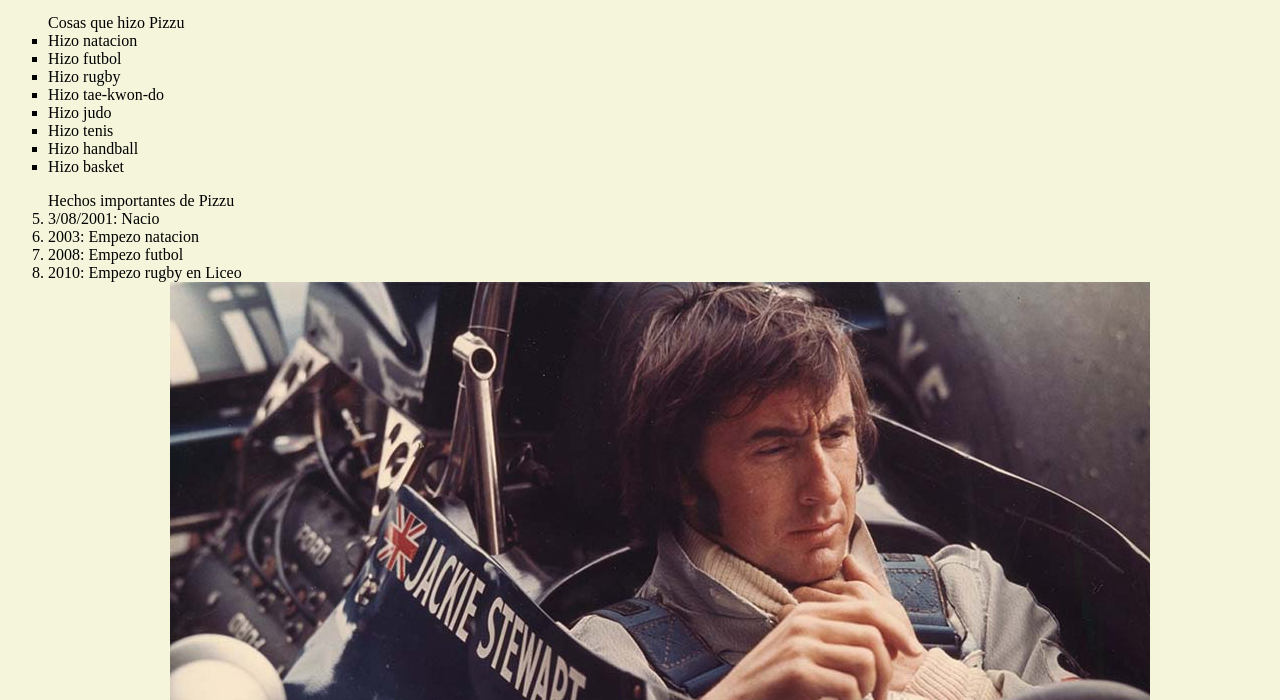
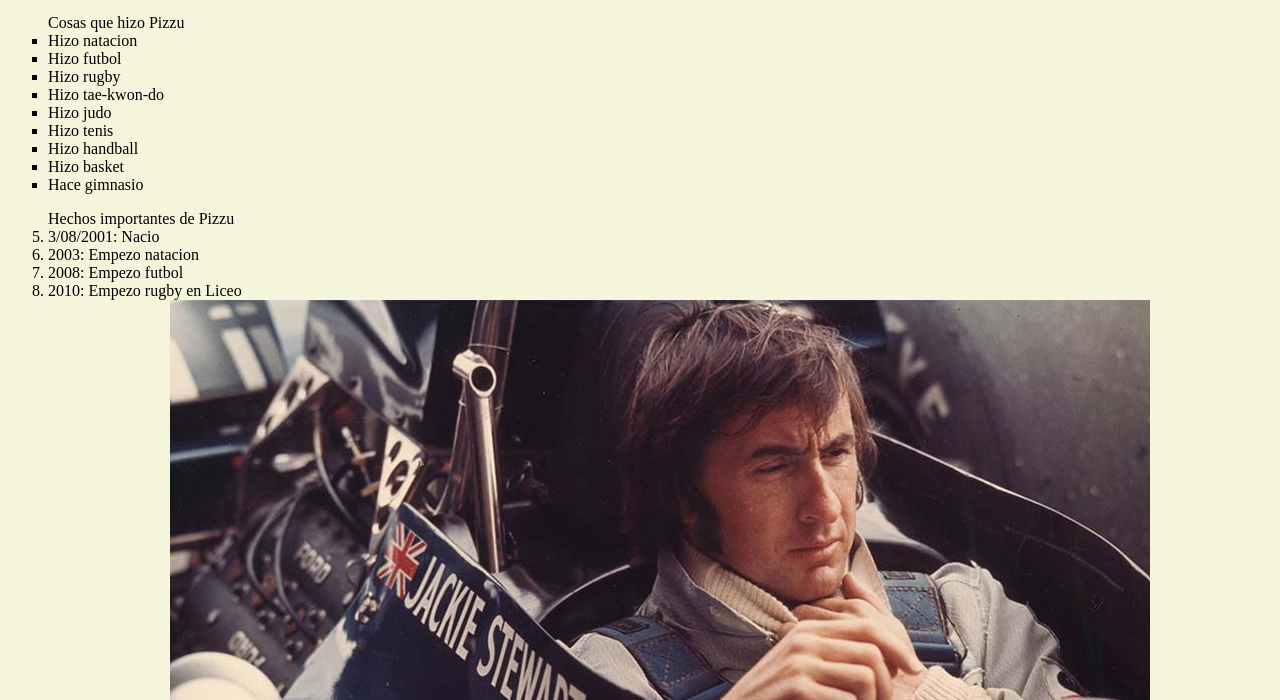
Before and after one commit to FranPizzu/PIZZUTO, a plain HTML site: page index.html in a window 1280 px wide. Shown: the part 100-800 px from the top of the page. Drawn offline with Linux system fonts and the light colour scheme.

Commit message:
gimnasio

```diff
--- a/index.html
+++ b/index.html
@@ -19,6 +19,7 @@
         <li>Hizo tenis</li>
         <li>Hizo handball</li>
         <li>Hizo basket</li>
+        <li>Hace gimnasio</li>
 </ul>
 <ol type="1" start="5">Hechos importantes de Pizzu
     <li>3/08/2001: Nacio</li>
```
